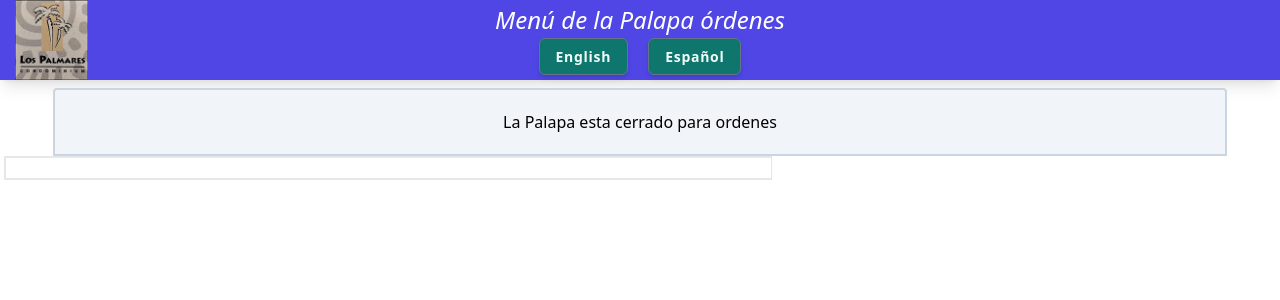
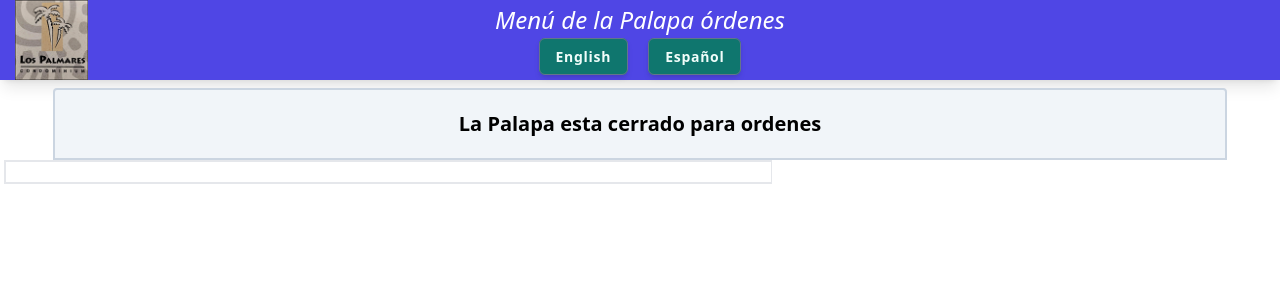
Before and after one commit to rjmchi/palapamenu, a Laravel app: page /notopen in a window 1280 px wide. Shown: the top 300 px of the page. Run offline with Laravel 9, Linux system fonts and the light colour scheme; data that the repository does not hold is empty; style sheets or scripts are compiled from the project's sources; parts of the project's set-up code (start-up, migrations or seed data) failed here and were passed over.

Commit message:
format change for closed message

```diff
--- a/resources/views/notopen.blade.php
+++ b/resources/views/notopen.blade.php
@@ -4,7 +4,7 @@
 <div class="container">
     <div class="card">
         <div class="card-header">
-            <h4>{{__('The Palapa is now closed for on-line orders')}}</h4>
+            <h4 class="font-semibold text-xl">{{__('The Palapa is now closed for on-line orders')}}</h4>
         </div>
     </div>
 
```
